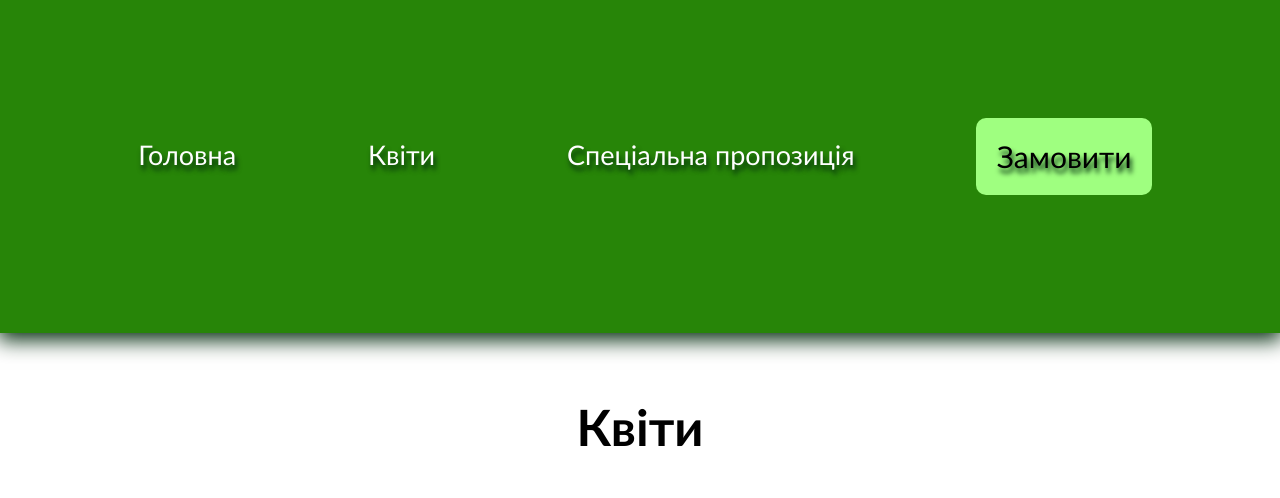
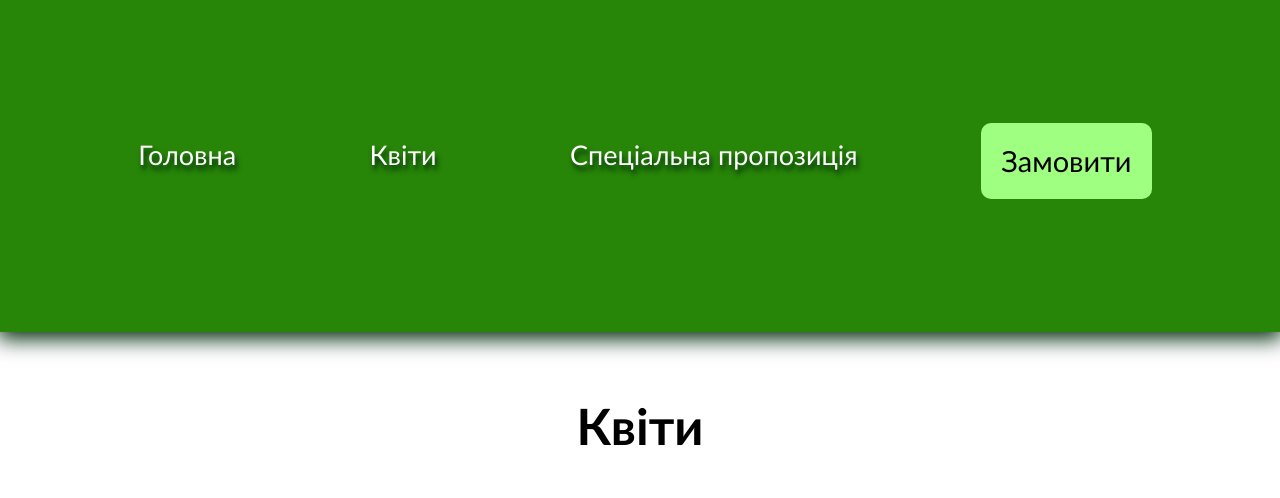
Before and after one commit to LYNYAXACHEREPAXA/Kvity, a plain HTML site: page index.html in a window 1280 px wide. Shown: the top 498 px of the page. Drawn offline with Linux system fonts and the light colour scheme.

Commit message:
Update styles.css

```diff
--- a/styles.css
+++ b/styles.css
@@ -45,13 +45,18 @@ nav a:hover{
     padding: 2%;
     color: black;
     border-radius: 10px;
-    font-size:30px;
+    font-size: 29px;
     position: relative;
-    bottom:10px;
+    bottom:5px;
+    text-shadow:2px 2px 5px #9FFF80;
+    text-decoration: 0;
+    transition: 0.3s;
 }
 .button:hover{
-  transform: scale(1.3);
+  transform: scale(1.2);
   transition: 0.5s;
+  box-shadow:0px 0px 20px 10px #02631c;
+  text-shadow:none;
 }
 h1{
     text-align: center;
```
